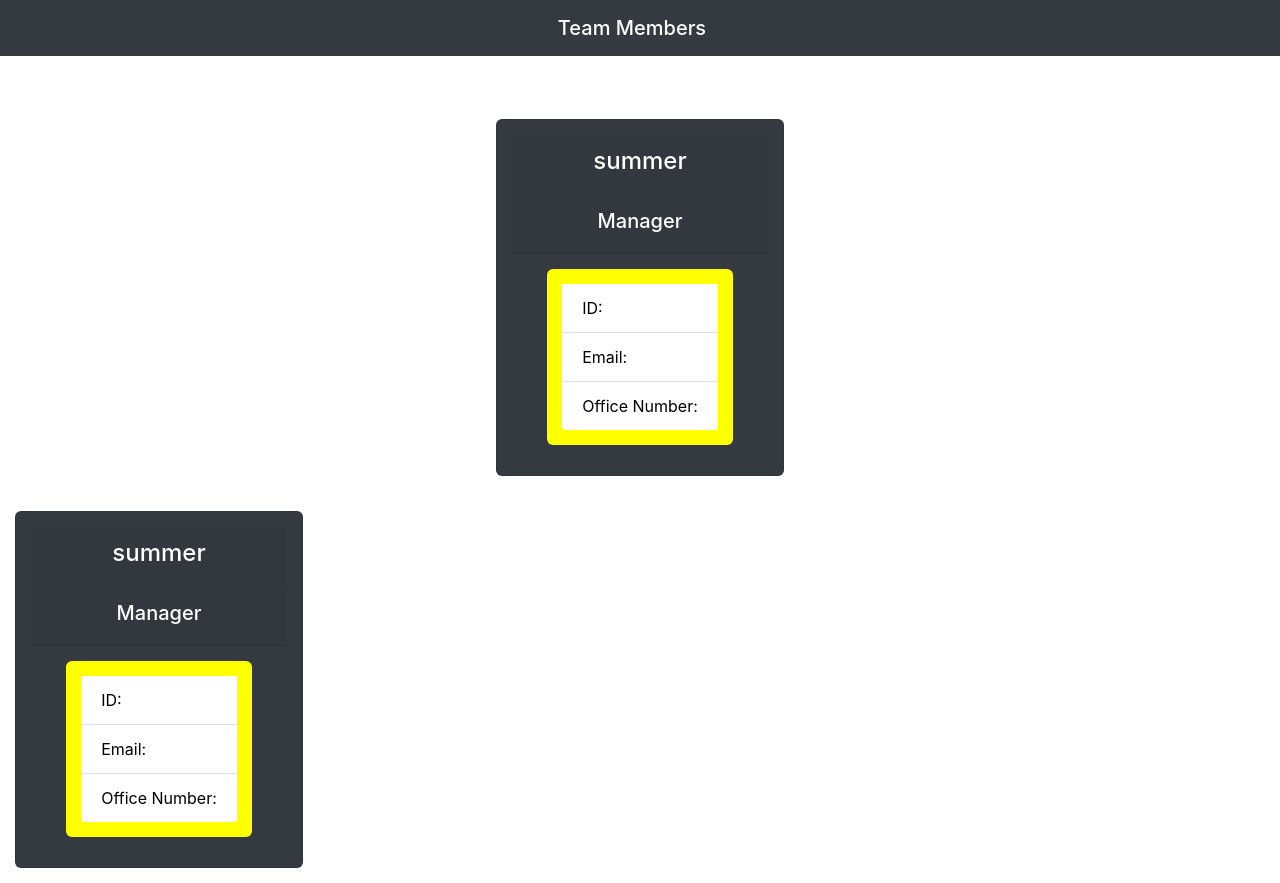
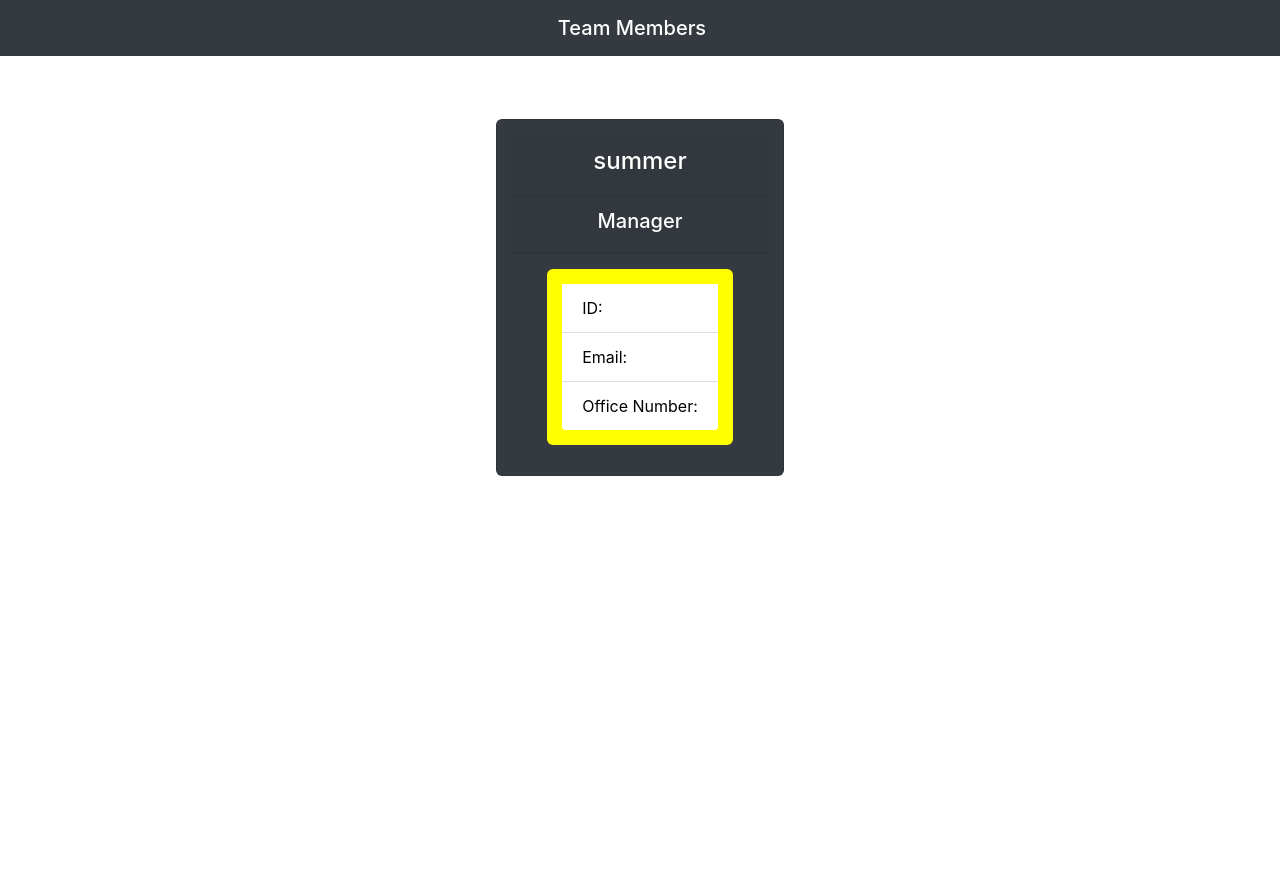
Before and after one commit to SummerElise/Obj-Oriented-Programming-10, a website: page final.html in a window 1280 px wide. After the commit the page ends 800 px from the top, so only its background shows below. Drawn offline with nearby package versions, Linux system fonts and the light colour scheme.

```diff
--- a/final.html
+++ b/final.html
@@ -57,21 +57,4 @@
         </div>
         </div>
         </body>
-        </html><div class="card bg-dark justify-content-center align-items-center" style="width: 18rem;">
-                <div class="col card-header">
-                    <h4>summer</h4>
-                </div>
-                <div class="col card-header">
-                    <h5>Manager</h5>
-                </div>
-                <ul class="list-group list-group-flush text">
-                <li class="list-group-item">ID: </li>
-                <li class="list-group-item">Email: </li>
-                <li class="list-group-item">Office Number: </li>
-                </ul>
-                </div>
-                </div>
-        </div>
-        </div>
-        </body>
         </html>
```
Also changed, not shown: index.js (+8 -3 lines).
